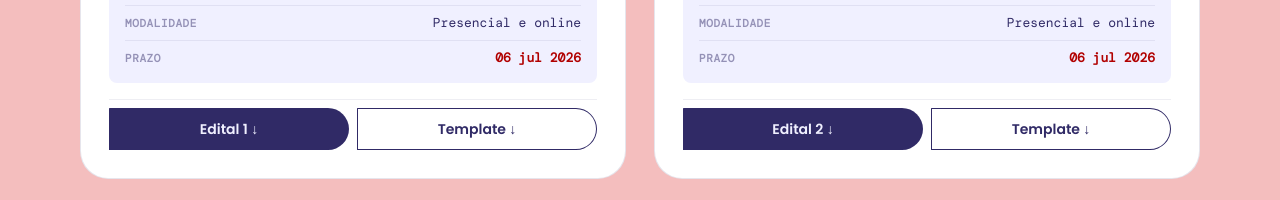
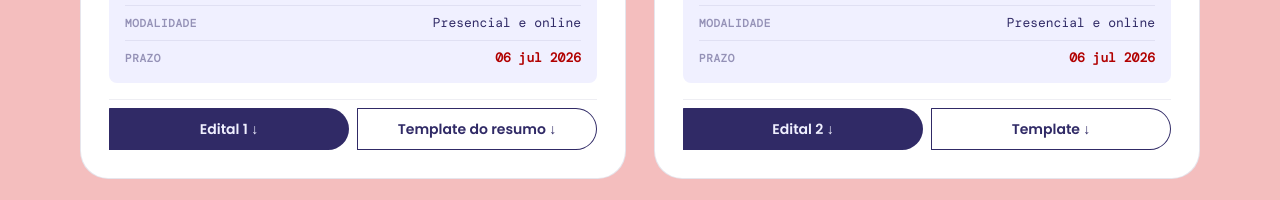
Before and after one commit to labmaes-udesc/labmaes-site, an Eleventy site: page eventos/caminhos-do-contemporaneo/2026/submissoes/index.njk in a window 1280 px wide. Shown: the part 1677-1877 px from the top of the page. Built offline with nearby package versions, Linux system fonts and the light colour scheme; Eleventy itself is replaced by a stand-in of ours; files that its build step writes are made by us from their sources.

Commit message:
feat(submissoes): aponta botão de template do card Comunicação Oral para o novo template de resumo

```diff
--- a/eventos/caminhos-do-contemporaneo/2026/submissoes/index.njk
+++ b/eventos/caminhos-do-contemporaneo/2026/submissoes/index.njk
@@ -82,10 +82,10 @@ description: Normas, prazos, editais e template para submissão de comunicaçõe
               Edital 1 ↓
             </a>
             <a class="button button--outline"
-               href="/assets/editais/Caminhos-template.docx"
+               href="/assets/editais/Caminhos-template-resumo.docx"
                download
-               aria-label="Baixar template de submissão">
-              Template ↓
+               aria-label="Baixar template do resumo expandido">
+              Template do resumo ↓
             </a>
           </div>
         </article>
```
